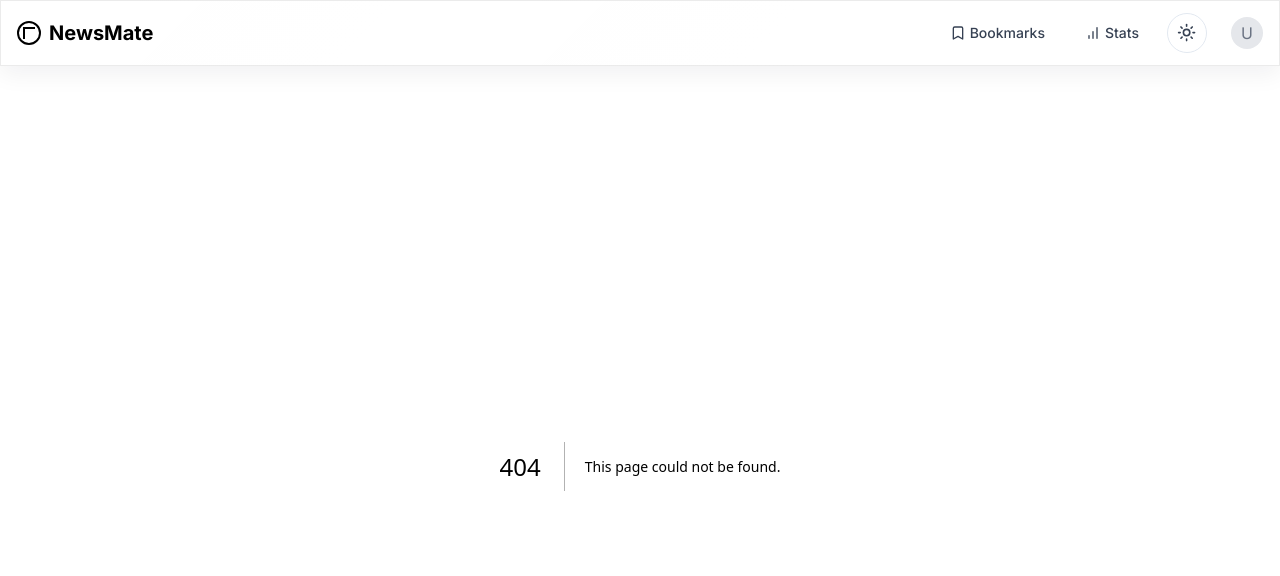
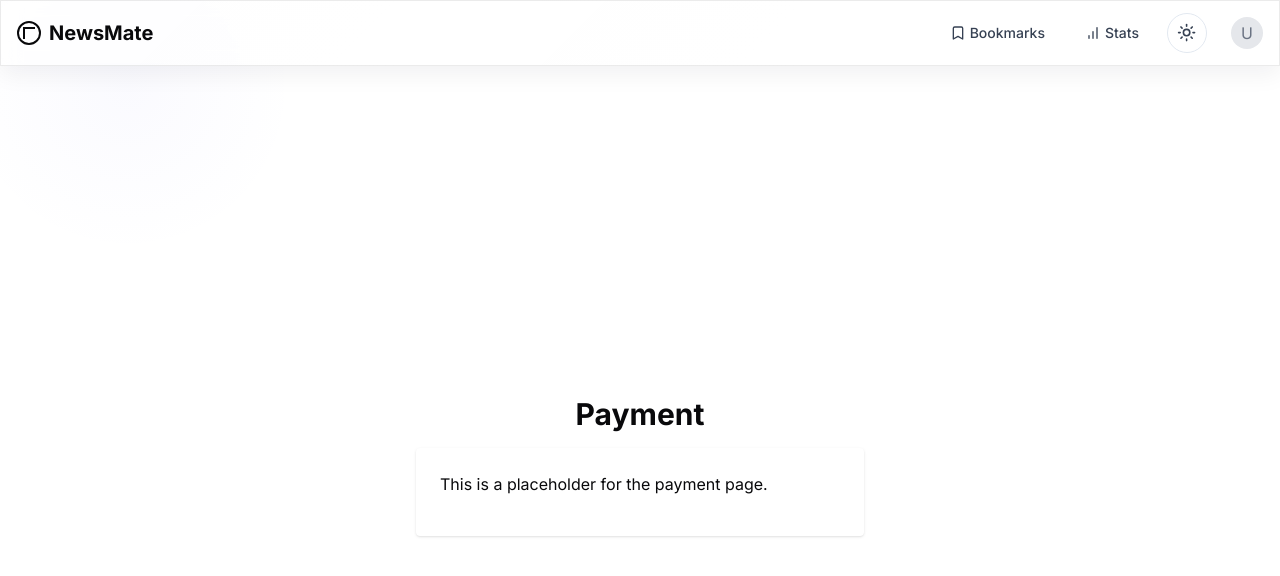
Before and after one commit to hamzaiftikhhar/InShorts-AI, a Next.js app: page /payment in a window 1280 px wide. Before the commit this address had no page. Shown: the top 576 px of the page. Built offline with nearby package versions, Linux system fonts and the light colour scheme.

Commit message:
chore: install Stripe packages for payment integration

```diff
--- /dev/null
+++ b/app/payment/page.tsx
@@ -0,0 +1,13 @@
+import React from "react";
+
+export default function PaymentPage() {
+  return (
+    <main className="flex flex-col items-center justify-center min-h-screen p-4">
+      <h1 className="text-3xl font-bold mb-4">Payment</h1>
+      <div className="bg-white rounded shadow p-6 w-full max-w-md">
+        <p className="mb-4">This is a placeholder for the payment page.</p>
+        {/* Add payment form or integration here */}
+      </div>
+    </main>
+  );
+}
--- a/package.json
+++ b/package.json
@@ -12,6 +12,8 @@
     "@radix-ui/react-dropdown-menu": "^2.1.12",
     "@radix-ui/react-slot": "^1.2.0",
     "@radix-ui/react-tabs": "^1.1.9",
+    "@stripe/react-stripe-js": "^5.6.1",
+    "@stripe/stripe-js": "^8.9.0",
     "apexcharts": "^5.3.6",
     "class-variance-authority": "^0.7.1",
     "clsx": "^2.1.1",
@@ -22,6 +24,7 @@
     "react-apexcharts": "^1.9.0",
     "react-dom": "^19.0.0",
     "recharts": "^2.15.3",
+    "stripe": "^20.4.1",
     "tailwind-merge": "^3.2.0",
     "tailwindcss-animate": "^1.0.7",
     "tw-animate-css": "^1.2.8"
```
Also changed, not shown: 1 other file (tests, documents, lock files or other folders).
